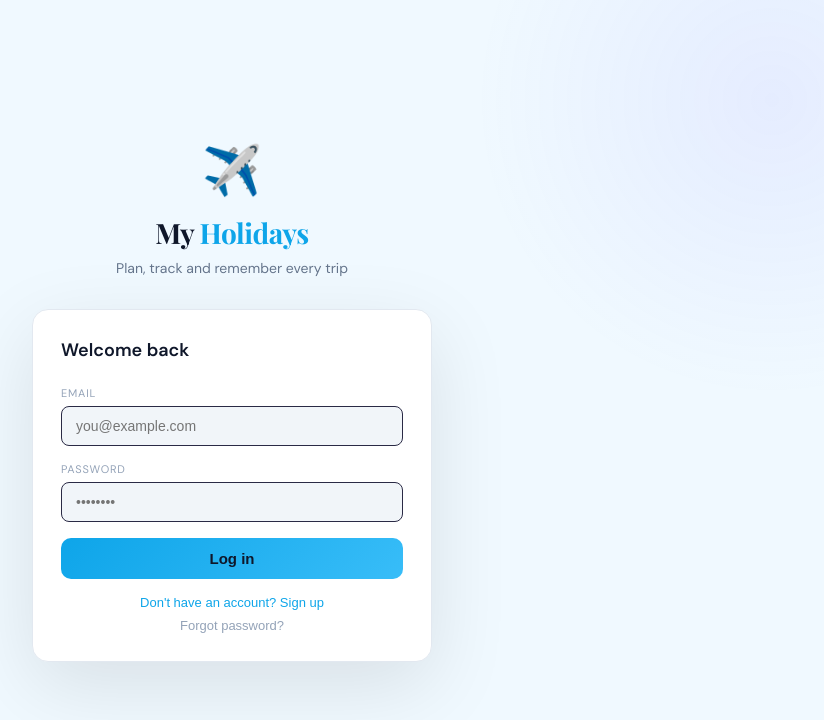
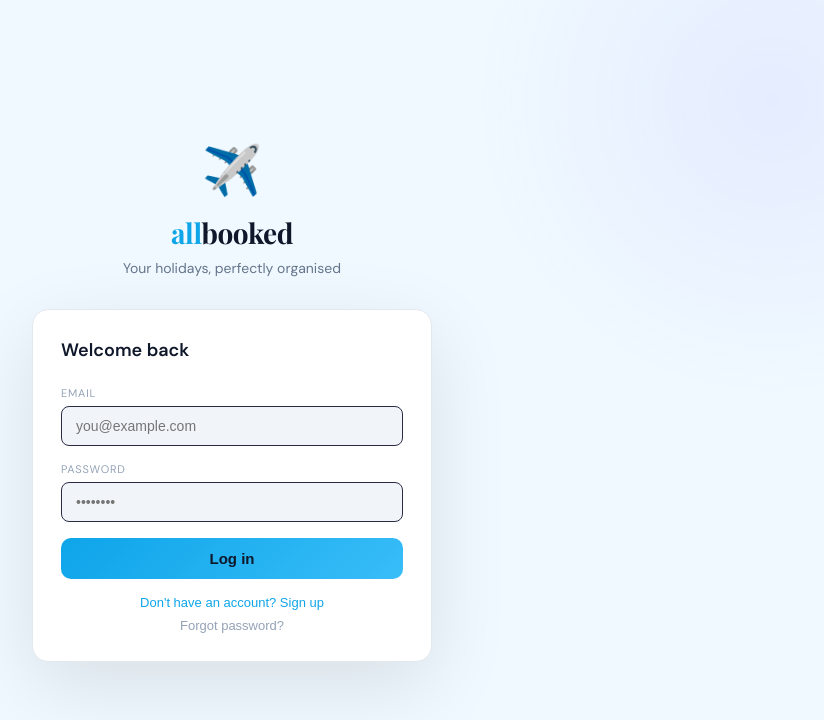
Before and after one commit to michaellouzado-sys/Holiday-tracker, a React (Vite) app: page / in a window 1280 px wide. Shown: the top 720 px of the page, without its empty margins (408-1232 px from the left). Built offline with nearby package versions, Linux system fonts and the light colour scheme; no server answers.

Commit message:
allbooked branding throughout

```diff
--- a/index.html
+++ b/index.html
@@ -3,7 +3,7 @@
   <head>
     <meta charset="UTF-8" />
     <meta name="viewport" content="width=device-width, initial-scale=1.0" />
-    <title>Holiday Tracker</title>
+    <title>allbooked</title>
     <link rel="icon" type="image/svg+xml" href="/favicon.svg" />
     <link rel="preconnect" href="https://fonts.googleapis.com" />
     <link rel="preconnect" href="https://fonts.gstatic.com" crossorigin />
--- a/src/App.jsx
+++ b/src/App.jsx
@@ -1761,7 +1761,7 @@ export default function App({ user }) {
             <div style={{ display: "flex", alignItems: "center", gap: "10px" }}>
               {view === "detail" && <button onClick={() => setView("list")} style={{ background: "none", border: "none", color: "#0ea5e9", cursor: "pointer", fontSize: "20px", padding: 0 }}>←</button>}
               <h1 style={{ margin: 0, fontSize: "26px", fontFamily: "'Playfair Display', Georgia, serif", color: "#0f172a", letterSpacing: "-0.5px" }}>
-                {view === "detail" && selectedHoliday ? <span>{selectedHoliday.emoji} {selectedHoliday.name}</span> : <>My <span style={{ color: "#0ea5e9" }}>Holidays</span></>}
+                {view === "detail" && selectedHoliday ? <span>{selectedHoliday.emoji} {selectedHoliday.name}</span> : <><span style={{ color: "#0ea5e9" }}>all</span>booked</>}
               </h1>
             </div>
             {view === "detail" && selectedHoliday && <p style={{ margin: "4px 0 0 30px", color: "#94a3b8", fontSize: "13px" }}>{selectedHoliday.destination && `📍 ${selectedHoliday.destination}`}{selectedHoliday.startDate && ` · ${formatDate(selectedHoliday.startDate)}${selectedHoliday.endDate ? ` → ${formatDate(selectedHoliday.endDate)}` : ""}`}</p>}
--- a/src/Auth.jsx
+++ b/src/Auth.jsx
@@ -62,9 +62,9 @@ export default function AuthScreen() {
         <div style={{ textAlign: "center", marginBottom: "32px" }}>
           <div style={{ fontSize: "48px", marginBottom: "12px" }}>✈️</div>
           <h1 style={{ margin: 0, fontFamily: "'Playfair Display', Georgia, serif", fontSize: "28px", color: "#0f172a", letterSpacing: "-0.5px" }}>
-            My <span style={{ color: "#0ea5e9" }}>Holidays</span>
+            <span style={{ color: "#0ea5e9" }}>all</span>booked
           </h1>
-          <p style={{ margin: "8px 0 0", color: "#64748b", fontSize: "14px" }}>Plan, track and remember every trip</p>
+          <p style={{ margin: "8px 0 0", color: "#64748b", fontSize: "14px" }}>Your holidays, perfectly organised</p>
         </div>
 
         {/* Card */}
```
